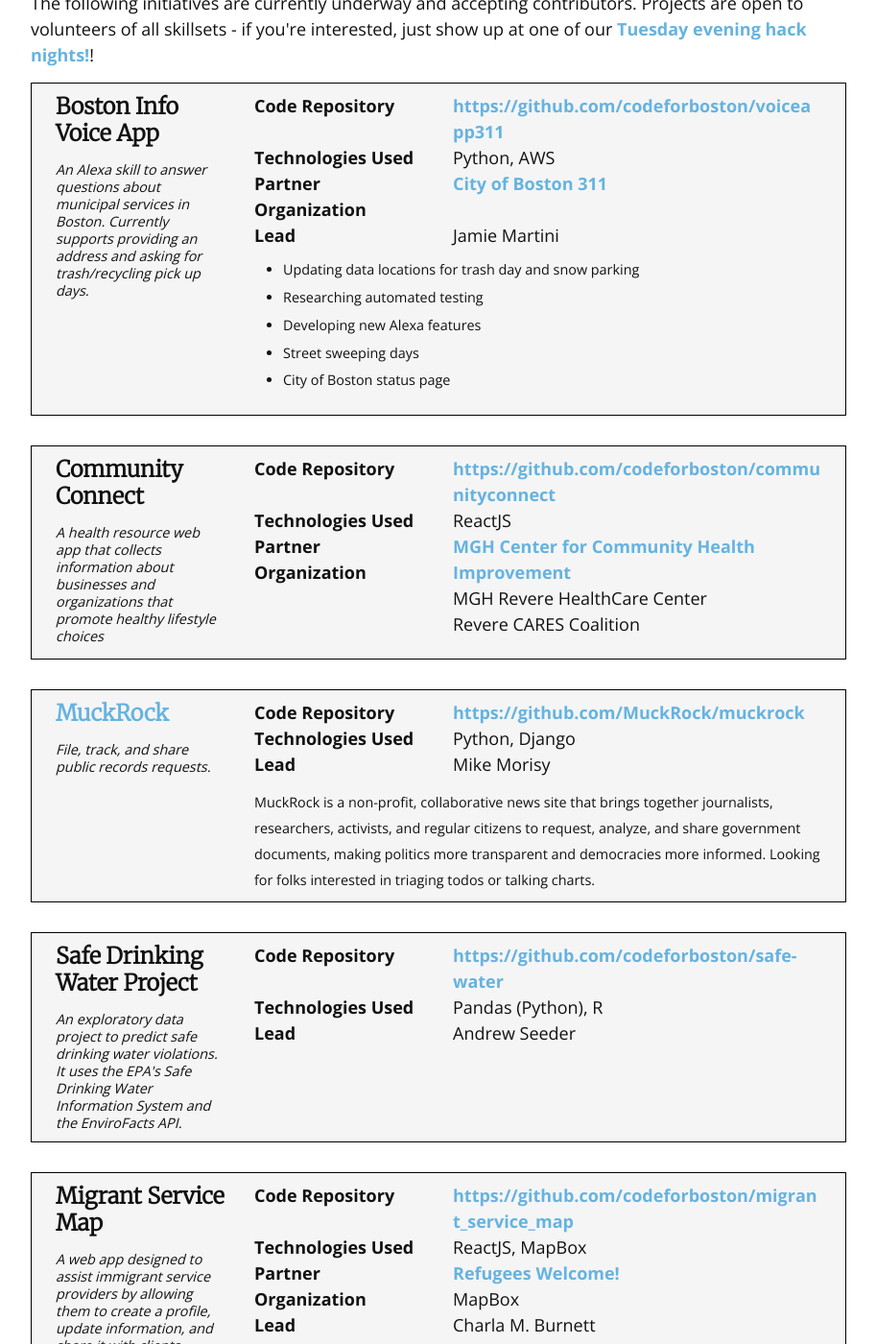
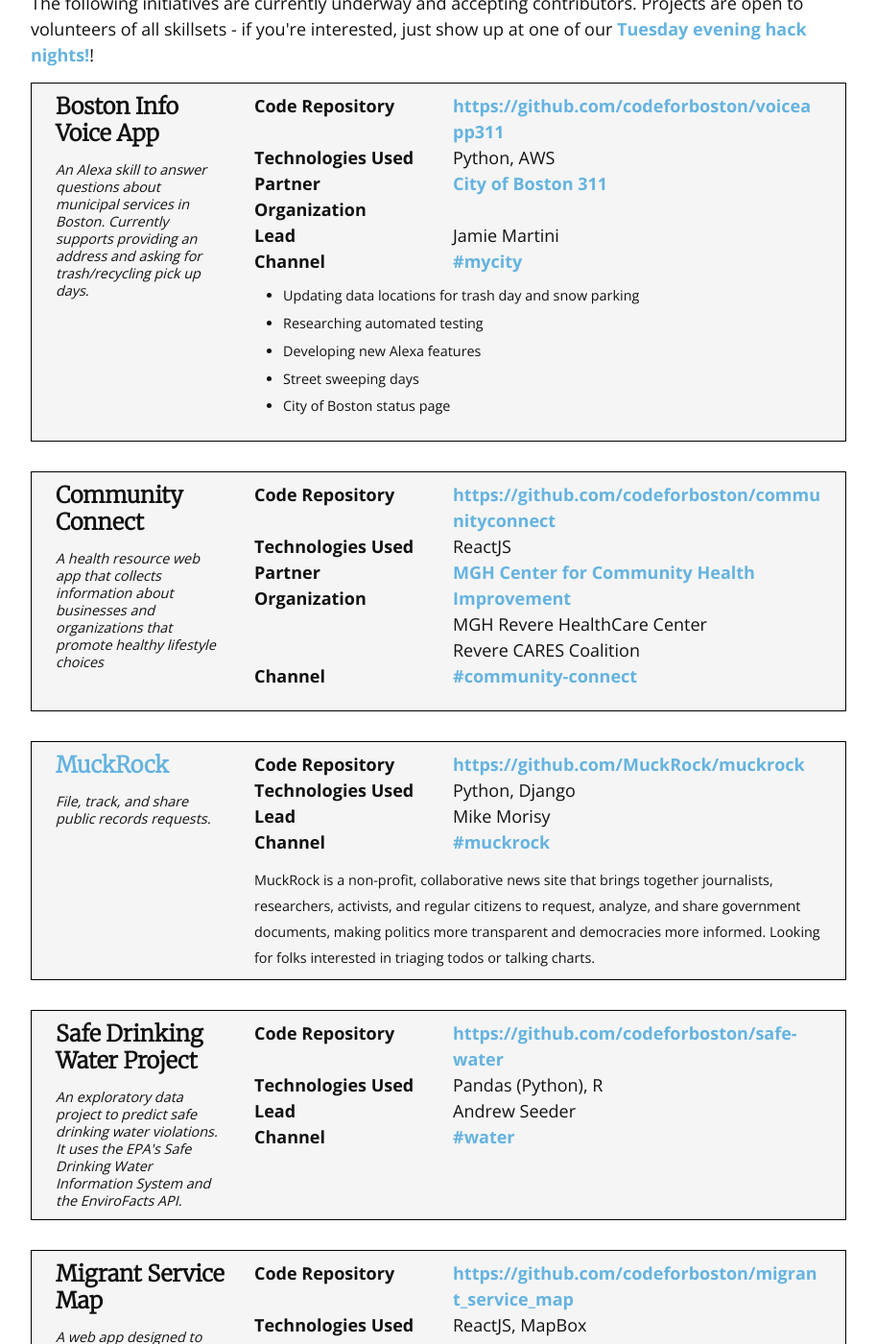
Before and after one commit to codeforboston/codeforboston.org, a Jekyll site: the page built from projects.html, in a window 1280 px wide and 1400 px high, scrolled down 339 px. Shown: the whole window at 96% size, without its empty margins (183-1096 px from the left). Built offline with Jekyll 4.4.1, drawn with Linux system fonts in a browser that asks for light colours; nearby versions of some CDN libraries; some of the changed text lies outside the part shown.

Commit message:
Deep link to project Slack channels
addresses #80

```diff
--- a/_config.yml
+++ b/_config.yml
@@ -25,3 +25,4 @@
 reveal_path: /reveal.js/
 reveal_theme_path: /reveal.js/css/theme/
 reveal_theme: sky.css
+slack_team_id: T0556DP9Y
--- a/_data/projects/active.yml
+++ b/_data/projects/active.yml
@@ -10,6 +10,7 @@
       url: https://www.cityofboston.gov/311/
   lead: Jamie Martini
   technologies: Python, AWS
+  slackChannel: mycity
   news: >
     <ul>
       <li>Updating data locations for trash day and snow parking</li>
@@ -30,6 +31,7 @@
     - name: MGH Revere HealthCare Center
     - name: Revere CARES Coalition
   technologies: ReactJS
+  slackChannel: community-connect
 -
   name: MuckRock
   elevatorPitch: >
@@ -38,6 +40,7 @@
   repository: https://github.com/MuckRock/muckrock
   lead: Mike Morisy
   technologies: Python, Django
+  slackChannel: muckrock
   news: >
     MuckRock is a non-profit, collaborative news site that brings together journalists,
     researchers, activists, and regular citizens to request, analyze, and share government
@@ -52,6 +55,7 @@
     API.
   lead: Andrew Seeder
   technologies: Pandas (Python), R
+  slackChannel: water
 -
   name: Migrant Service Map
   repository: https://github.com/codeforboston/migrant_service_map
@@ -64,3 +68,4 @@
       url: https://refugeeswelcomehome.org
     - name: MapBox
   technologies: ReactJS, MapBox
+  slackChannel: migrantservicemap
--- a/projects.html
+++ b/projects.html
@@ -85,6 +85,18 @@
                       </div>
                   </div>
                   {% endif %}
+                  {% if proj.slackChannel %}
+                  <div class="row">
+                      <div class="col-sm-4 col-12">
+                          <strong>Channel</strong>
+                      </div>
+                      <div class="col-sm-8 col-12">
+                          <a href="https://slack.com/app_redirect?cteam={{ site.slack_team_id }}&channel={{ proj.slackChannel}}">
+                              #{{ proj.slackChannel }}
+                          </a>
+                      </div>
+                  </div>
+                  {% endif %}
                   <div class="row spacer-10">
                       <div class="col-12"></div>
                   </div>
```
